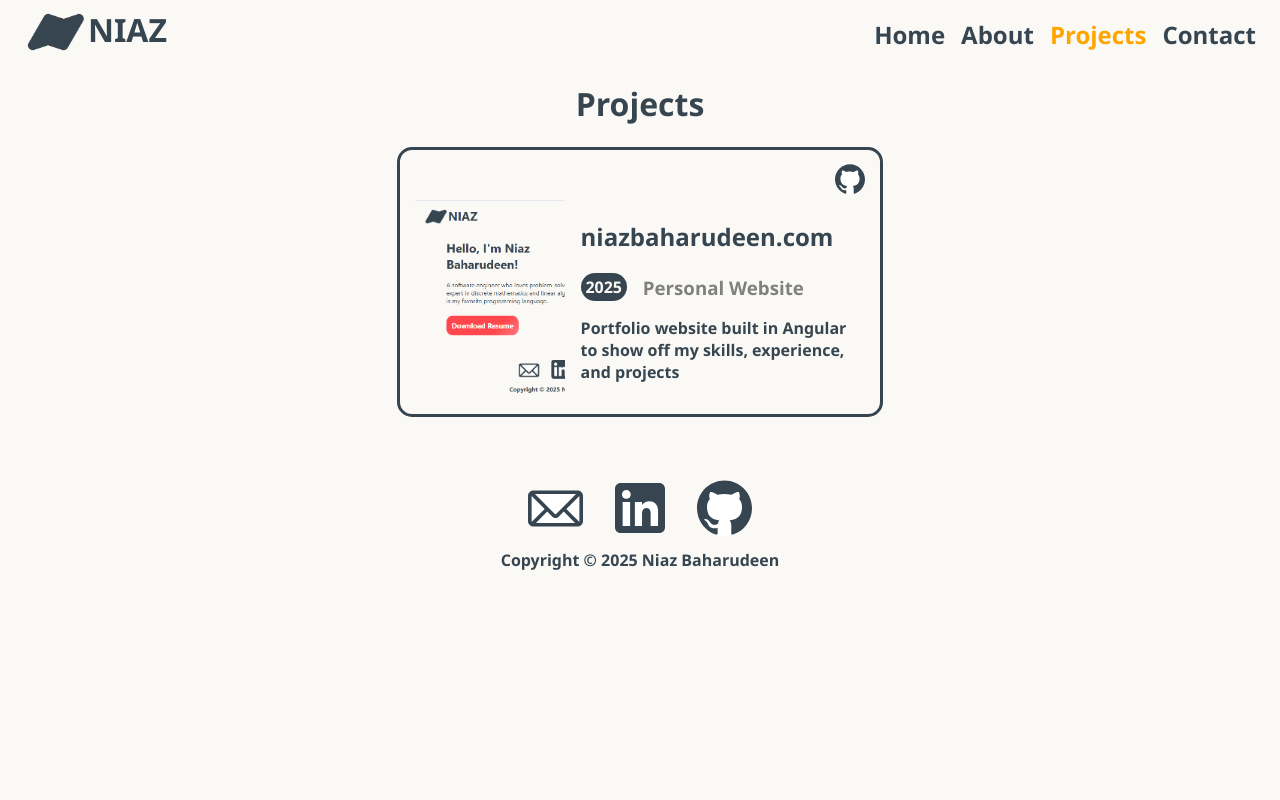
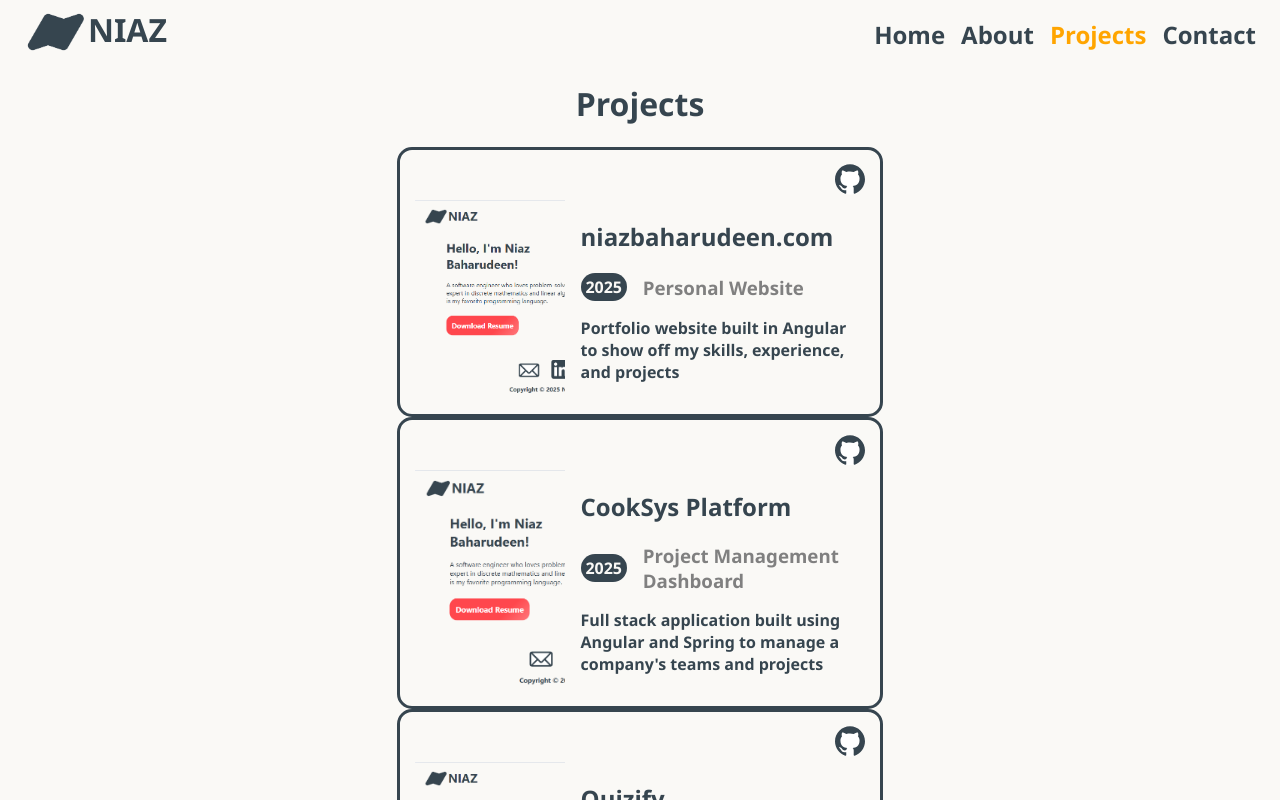
Before and after one commit to tuk05348/website-frontend, an Angular app: page /projects in a window 1280 px wide. Shown: the top 800 px of the page. Built offline with nearby package versions, Linux system fonts and the light colour scheme.

Commit message:
Updated project card to take a project as input to populate itself. Update project page to import project json file and create projects array to populate project cards,

```diff
--- a/src/app/project-card/project-card.component.html
+++ b/src/app/project-card/project-card.component.html
@@ -5,14 +5,14 @@
         </a>
     </div>
     <div class="project">
-        <img class="project-image" src="website.png" alt="Screenshot of this website">
+        <img class="project-image" [src]="project.image_url" [alt]="project.alt_text">
         <div class="content">
-            <h2>niazbaharudeen.com</h2>
+            <h2>{{ project.title }}</h2>
             <div class="short-desc">
-                <span class="year">2025</span>
-                <span class="short">Personal Website</span>
+                <span class="year">{{ project.year }}</span>
+                <span class="short">{{ project.short_desc }}</span>
             </div>
-            <p class="long-desc">Portfolio website built in Angular to show off my skills, experience, and projects</p>
+            <p class="long-desc">{{ project.long_desc }}</p>
         </div>
     </div>
 </div>
--- a/src/app/project-card/project-card.component.ts
+++ b/src/app/project-card/project-card.component.ts
@@ -1,5 +1,6 @@
-import { Component } from '@angular/core';
+import { Component, Input } from '@angular/core';
 import { GithubComponent } from '../icons/github/github.component';
+import { Project } from '../Interfaces/project';
 
 @Component({
   selector: 'app-project-card',
@@ -9,4 +10,14 @@ import { GithubComponent } from '../icons/github/github.component';
 })
 export class ProjectCardComponent {
 
+  @Input() project: Project = {
+    title: '',
+    image_url: '',
+    alt_text: '',
+    github_url: '',
+    year: 0,
+    short_desc: '',
+    long_desc: ''
+  };
+
 }
--- a/src/app/projects/projects.component.html
+++ b/src/app/projects/projects.component.html
@@ -1,6 +1,6 @@
 <div class="project-page">
     <h1>Projects</h1>
-    <div class="project-container">
-        <app-project-card></app-project-card>
+    <div class="project-container" *ngFor="let project of projects">
+        <app-project-card [project]="project" ></app-project-card>
     </div>
 </div>
--- a/src/app/projects/projects.component.ts
+++ b/src/app/projects/projects.component.ts
@@ -1,12 +1,15 @@
 import { Component } from '@angular/core';
 import { ProjectCardComponent } from "../project-card/project-card.component";
+import projects_json from "../../../public/projects.json"
+import { Project } from '../Interfaces/project';
+import { NgFor } from '@angular/common';
 
 @Component({
   selector: 'app-projects',
-  imports: [ProjectCardComponent],
+  imports: [ProjectCardComponent, NgFor],
   templateUrl: './projects.component.html',
   styleUrl: './projects.component.css'
 })
 export class ProjectsComponent {
-
+  projects: Project[] = projects_json as Project[]
 }
```
